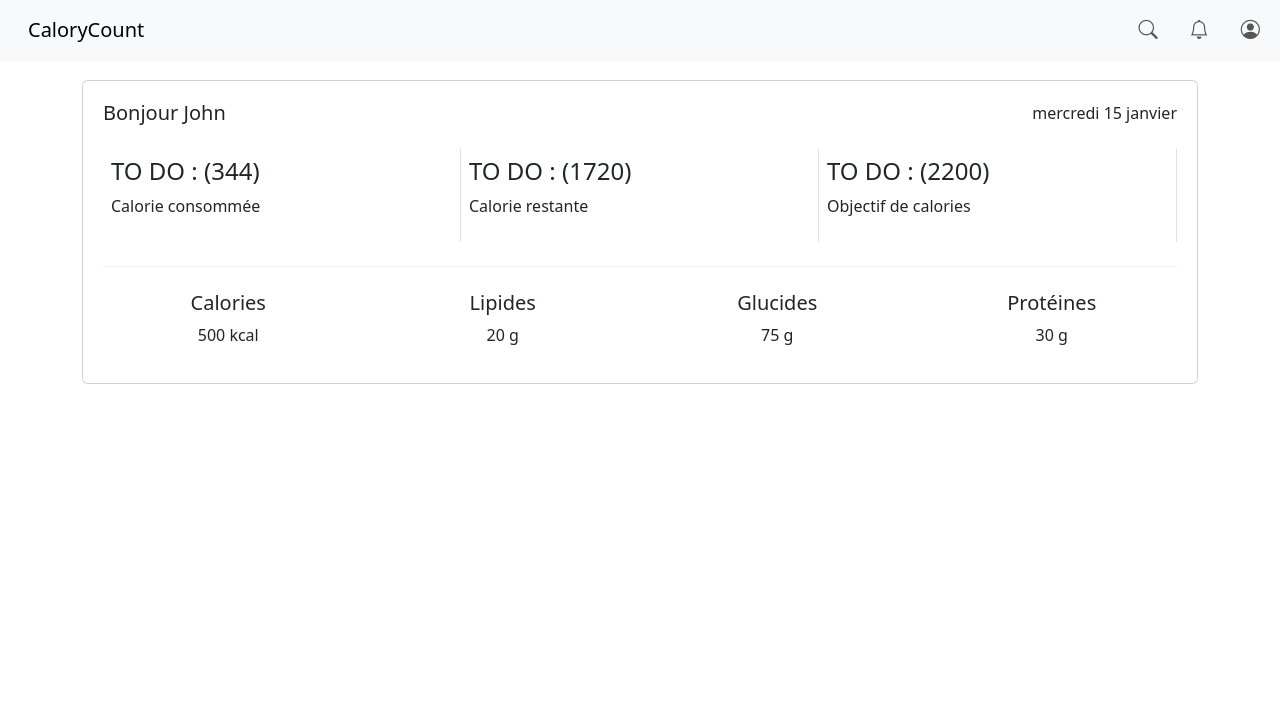
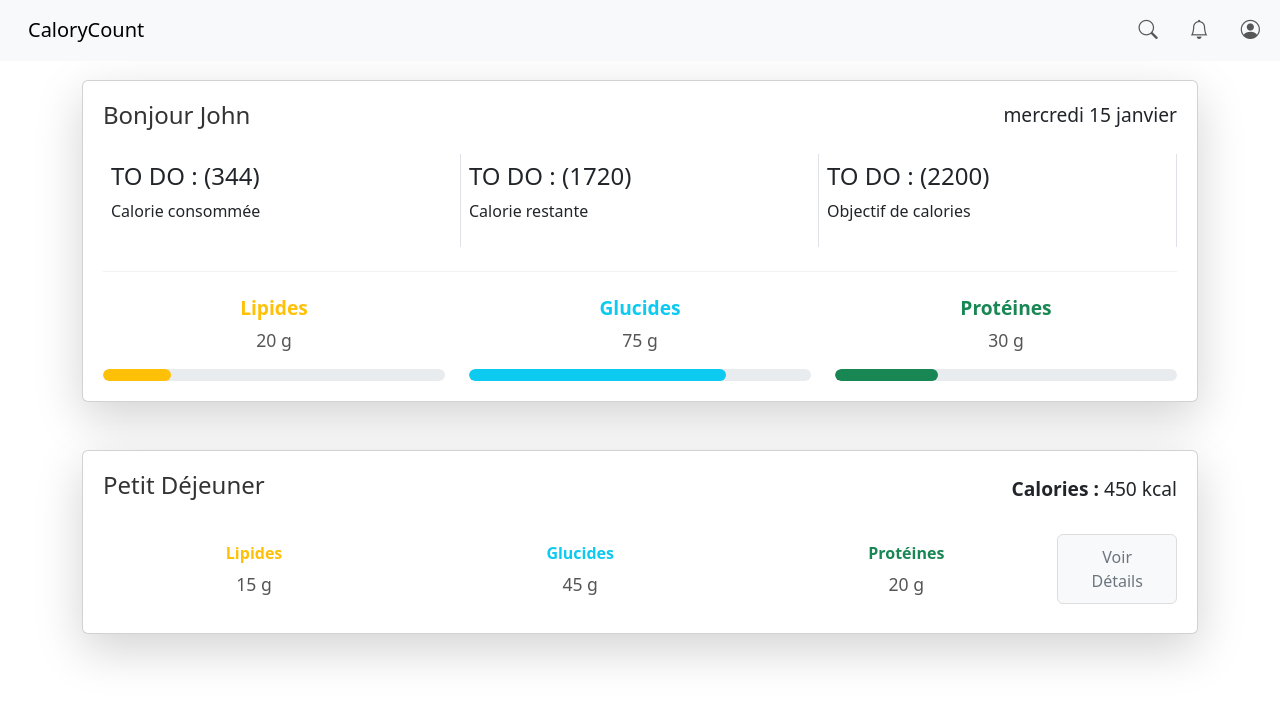
Before and after one commit to NicolasOsborne/CaloryCount, a Vue app: page / in a window 1280 px wide. Shown: the top 702 px of the page. Built offline with nearby package versions, Linux system fonts and the light colour scheme.

Commit message:
home page template

```diff
--- a/src/components/DailyCal.vue
+++ b/src/components/DailyCal.vue
@@ -1,53 +1,60 @@
 <template>
   <section class="container mt-4">
-    <div class="card mt-5" style="width: 100%; margin: 0 auto">
+    <div class="card mt-5 shadow-lg rounded" style="width: 100%; margin: 0 auto;">
       <div class="card-body">
         <div class="d-flex justify-content-between">
-          <h5 class="card-title">Bonjour {{ name }}</h5>
+          <h5 class="card-title font-weight-bold">Bonjour {{ name }}</h5>
           <p class="card-text">{{ formattedDate }}</p>
         </div>
 
         <div class="mt-3">
           <div class="d-flex">
-            <div class="p-2 border-end" style="flex: 1">
-              <h4>TO DO : (344)</h4>
-              <p>Calorie consommée</p>
+            <div class="p-2 border-end" style="flex: 1;">
+              <h4> TO DO : (344)</h4>
+              <p> Calorie consommée </p>
+              <!-- Pas de barre de progression ni couleur pour les calories -->
             </div>
-            <div class="p-2 border-end" style="flex: 1">
-              <h4>TO DO : (1720)</h4>
-              <p>Calorie restante</p>
+            <div class="p-2 border-end" style="flex: 1;">
+              <h4> TO DO : (1720)</h4>
+              <p> Calorie restante </p>
+              <!-- Pas de barre de progression ni couleur pour les calories restantes -->
             </div>
-            <div class="p-2 border-end" style="flex: 1">
-              <h4>TO DO : (2200)</h4>
-              <p>Objectif de calories</p>
+            <div class="p-2 border-end" style="flex: 1;">
+              <h4> TO DO : (2200)</h4>
+              <p> Objectif de calories </p>
+              <!-- Pas de barre de progression ni couleur pour l'objectif -->
             </div>
           </div>
         </div>
 
         <!-- Ligne de séparation -->
-        <hr class="my-4" />
+        <hr class="my-4">
 
-        <!-- 4 Colonnes : Calories, Lipides, Glucides, Protéines -->
+        <!-- 3 Colonnes : Lipides, Glucides, Protéines -->
         <div class="row">
           <div class="col text-center">
-            <h5>Calories</h5>
-            <p>500 kcal</p>
-            <!-- Remplace par la valeur dynamique -->
+            <h5 class="text-warning">Lipides</h5>
+            <p>20 g</p>
+            <!-- Barre de progression pour les lipides -->
+            <div class="progress">
+              <div class="progress-bar bg-warning" role="progressbar" :style="{ width: lipidsProgress + '%' }" aria-valuenow="20" aria-valuemin="0" aria-valuemax="100"></div>
+            </div>
           </div>
           <div class="col text-center">
-            <h5>Lipides</h5>
-            <p>20 g</p>
-            <!-- Remplace par la valeur dynamique -->
+            <h5 class="text-info">Glucides</h5>
+            <p>75 g</p>
+            <!-- Barre de progression pour les glucides -->
+            <div class="progress">
+              <div class="progress-bar bg-info" role="progressbar" :style="{ width: carbsProgress + '%' }" aria-valuenow="75" aria-valuemin="0" aria-valuemax="100"></div>
+            </div>
           </div>
           <div class="col text-center">
-            <h5>Glucides</h5>
-            <p>75 g</p>
-            <!-- Remplace par la valeur dynamique -->
-          </div>
-          <div class="col text-center">
-            <h5>Protéines</h5>
+            <h5 class="text-success">Protéines</h5>
             <p>30 g</p>
-            <!-- Remplace par la valeur dynamique -->
+            <!-- Barre de progression pour les protéines -->
+            <div class="progress">
+              <div class="progress-bar bg-success" role="progressbar" :style="{ width: proteinsProgress + '%' }" aria-valuenow="30" aria-valuemin="0" aria-valuemax="100"></div>
+            </div>
           </div>
         </div>
       </div>
@@ -56,29 +63,43 @@
 </template>
 
 <script>
-import { defineComponent } from 'vue'
-
-export default defineComponent({
-  name: 'DailyCal',
-
+export default {
   data() {
     return {
-      name: 'John', // Remplace avec ton nom dynamique
+      name: "John", // Remplace avec ton nom dynamique
       currentDate: new Date(), // Date actuelle
-    }
+      lipidsAmount: 20, // Exemple de lipides
+      carbsAmount: 75, // Exemple de glucides
+      proteinsAmount: 30, // Exemple de protéines
+    };
   },
   computed: {
     formattedDate() {
-      const options = { weekday: 'long', day: 'numeric', month: 'long' }
-      return new Intl.DateTimeFormat('fr-FR', options).format(this.currentDate)
+      const options = { weekday: 'long', day: 'numeric', month: 'long' };
+      return new Intl.DateTimeFormat('fr-FR', options).format(this.currentDate);
+    },
+    lipidsProgress() {
+      return (this.lipidsAmount / 100) * 100;
+    },
+    carbsProgress() {
+      return (this.carbsAmount / 100) * 100;
+    },
+    proteinsProgress() {
+      return (this.proteinsAmount / 100) * 100;
     },
   },
-})
+};
 </script>
 
 <style scoped>
 .card {
   margin: 0 auto;
+  transition: box-shadow 0.3s ease, transform 0.3s ease; /* Animation lors du hover */
+}
+
+.card:hover {
+  box-shadow: 0 4px 12px rgba(0, 0, 0, 0.2), 0 2px 8px rgba(0, 0, 0, 0.1); /* Ombre au survol */
+  transform: translateY(-5px); /* Effet de légère élévation */
 }
 
 .card-body {
@@ -90,4 +111,48 @@ hr.my-4 {
   border-top: 1px solid #ccc;
   margin: 20px 0;
 }
+
+.card-title {
+  font-size: 1.5rem; /* Agrandissement du titre */
+  color: #333;
+}
+
+.card-text {
+  font-size: 1.2rem; /* Agrandissement du texte des calories */
+}
+
+.row {
+  margin-top: 20px;
+}
+
+.col h5 {
+  font-weight: bold; /* Gras pour les titres des macronutriments */
+  font-size: 1.2rem;
+}
+
+.col p {
+  font-size: 1.1rem; /* Taille agréable pour les quantités */
+  color: #555;
+}
+
+.progress {
+  height: 12px;
+  border-radius: 10px;
+}
+
+.progress-bar {
+  border-radius: 10px;
+}
+
+.text-warning {
+  color: #ffc107;
+}
+
+.text-info {
+  color: #17a2b8;
+}
+
+.text-success {
+  color: #28a745;
+}
 </style>
--- /dev/null
+++ b/src/components/MealTotalCal.vue
@@ -0,0 +1,124 @@
+<template>
+  <section class="container mt-4">
+    <!-- Petit Déjeuner -->
+    <div class="card mt-5 shadow-lg rounded" style="width: 100%; margin: 0 auto;">
+      <div class="card-body">
+        <div class="d-flex justify-content-between">
+          <h5 class="card-title font-weight-bold">Petit Déjeuner</h5>
+          <p class="card-text"><strong>Calories : </strong> 450 kcal</p>
+        </div>
+        <div class="mt-3">
+          <!-- Utilisation de d-flex pour aligner les colonnes et le bouton sur la même ligne -->
+          <div class="d-flex justify-content-between align-items-center">
+            <div class="row w-100">
+              <div class="col text-center">
+                <h6 class="text-warning">Lipides</h6>
+                <p>15 g</p>
+              </div>
+              <div class="col text-center">
+                <h6 class="text-info">Glucides</h6>
+                <p>45 g</p>
+              </div>
+              <div class="col text-center">
+                <h6 class="text-success">Protéines</h6>
+                <p>20 g</p>
+              </div>
+            </div>
+            <!-- Bouton Voir Détails sur la même ligne -->
+            <router-link to="/ajout-aliment" class="btn btn-light">Voir Détails</router-link>
+          </div>
+        </div>
+      </div>
+    </div>
+  </section>
+</template>
+
+<script>
+export default {
+  data() {
+    return {
+      // Quantités fixes pour le petit déjeuner
+      lipidsBreakfast: 15, // Lipides pour le petit déjeuner
+      carbsBreakfast: 45, // Glucides pour le petit déjeuner
+      proteinsBreakfast: 20, // Protéines pour le petit déjeuner
+    };
+  },
+};
+</script>
+
+<style scoped>
+.card {
+  margin: 0 auto;
+  transition: box-shadow 0.3s ease, transform 0.3s ease; /* Animation lors du hover */
+}
+
+.card:hover {
+  box-shadow: 0 4px 8px rgba(0, 0, 0, 0.2), 0 2px 4px rgba(0, 0, 0, 0.1); /* Ombre au survol */
+  transform: translateY(-5px); /* Effet de légère élévation */
+}
+
+.card-body {
+  padding: 20px;
+}
+
+hr.my-4 {
+  border: 0;
+  border-top: 1px solid #ccc;
+  margin: 20px 0;
+}
+
+.btn {
+  padding: 10px 20px;
+  transition: background-color 0.3s ease;
+}
+
+.btn-light {
+  background-color: #f8f9fa; /* Couleur de fond claire */
+  border: 1px solid #ddd; /* Bordure gris clair */
+  color: #6c757d; /* Texte gris */
+}
+
+.btn-light:hover {
+  background-color: #e2e6ea; /* Changement de couleur au survol */
+}
+
+.card-title {
+  font-size: 1.5rem; /* Agrandissement du titre */
+  color: #333;
+}
+
+.card-text {
+  font-size: 1.2rem; /* Agrandissement du texte des calories */
+}
+
+.row {
+  margin-top: 20px;
+}
+
+.col h6 {
+  font-weight: bold; /* Gras pour les titres des macronutriments */
+  font-size: 1rem;
+}
+
+.col p {
+  font-size: 1.1rem; /* Taille agréable pour les quantités */
+  color: #555;
+}
+
+.shadow-lg {
+  box-shadow: 0 0 15px rgba(0, 0, 0, 0.1);
+}
+
+.rounded {
+  border-radius: 10px; /* Bords arrondis pour la carte */
+}
+
+.d-flex {
+  display: flex;
+  align-items: center;
+}
+
+.justify-content-between {
+  justify-content: space-between;
+}
+</style>
--- a/src/views/HomeView.vue
+++ b/src/views/HomeView.vue
@@ -1,9 +1,11 @@
 <script setup lang="ts">
 import DailyCal from '@/components/DailyCal.vue'
+import MealTotalCal from "@/components/MealTotalCal.vue";
 </script>
 
 <template>
   <main>
     <DailyCal />
+    <MealTotalCal />
   </main>
 </template>
```
